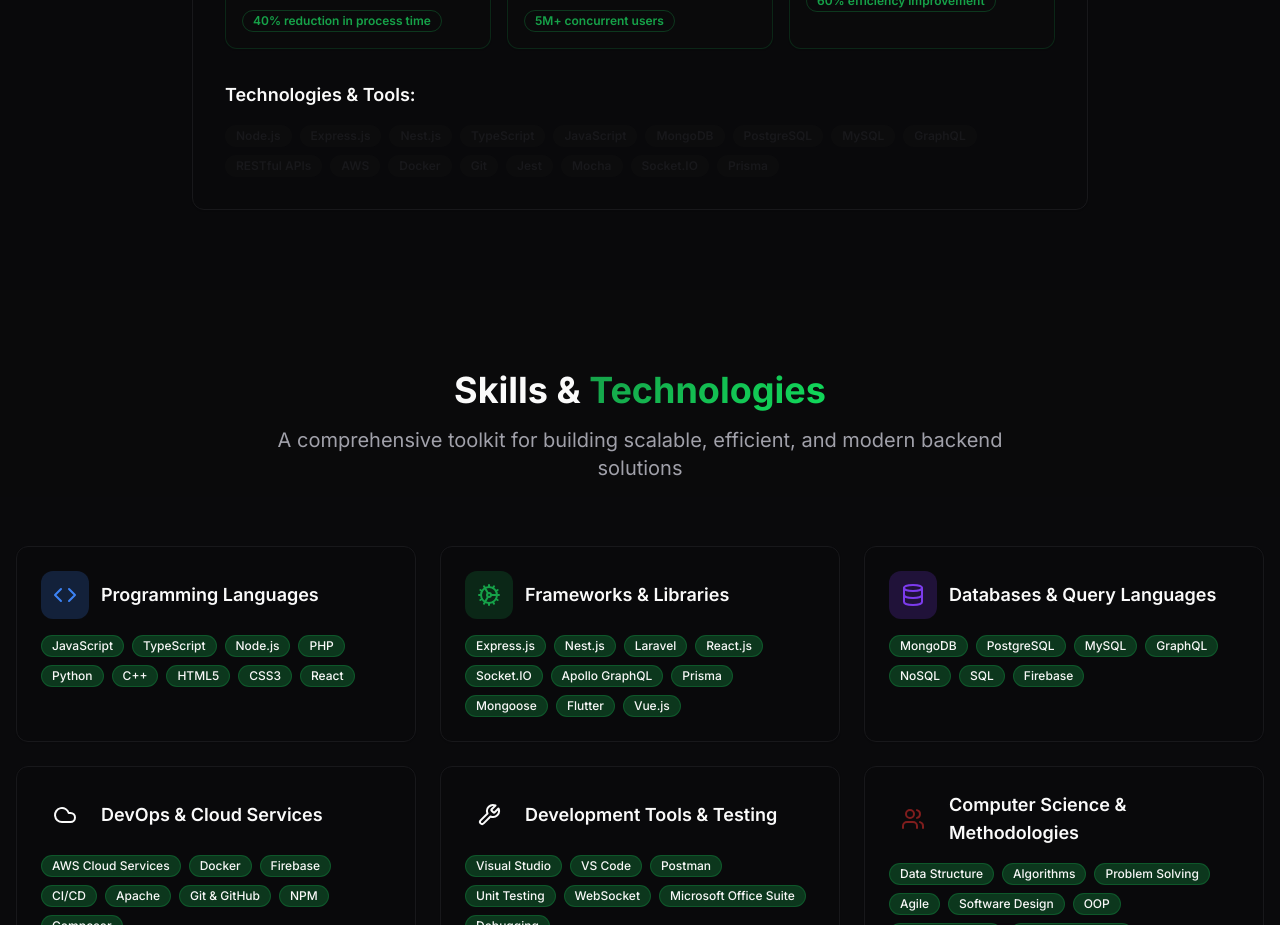
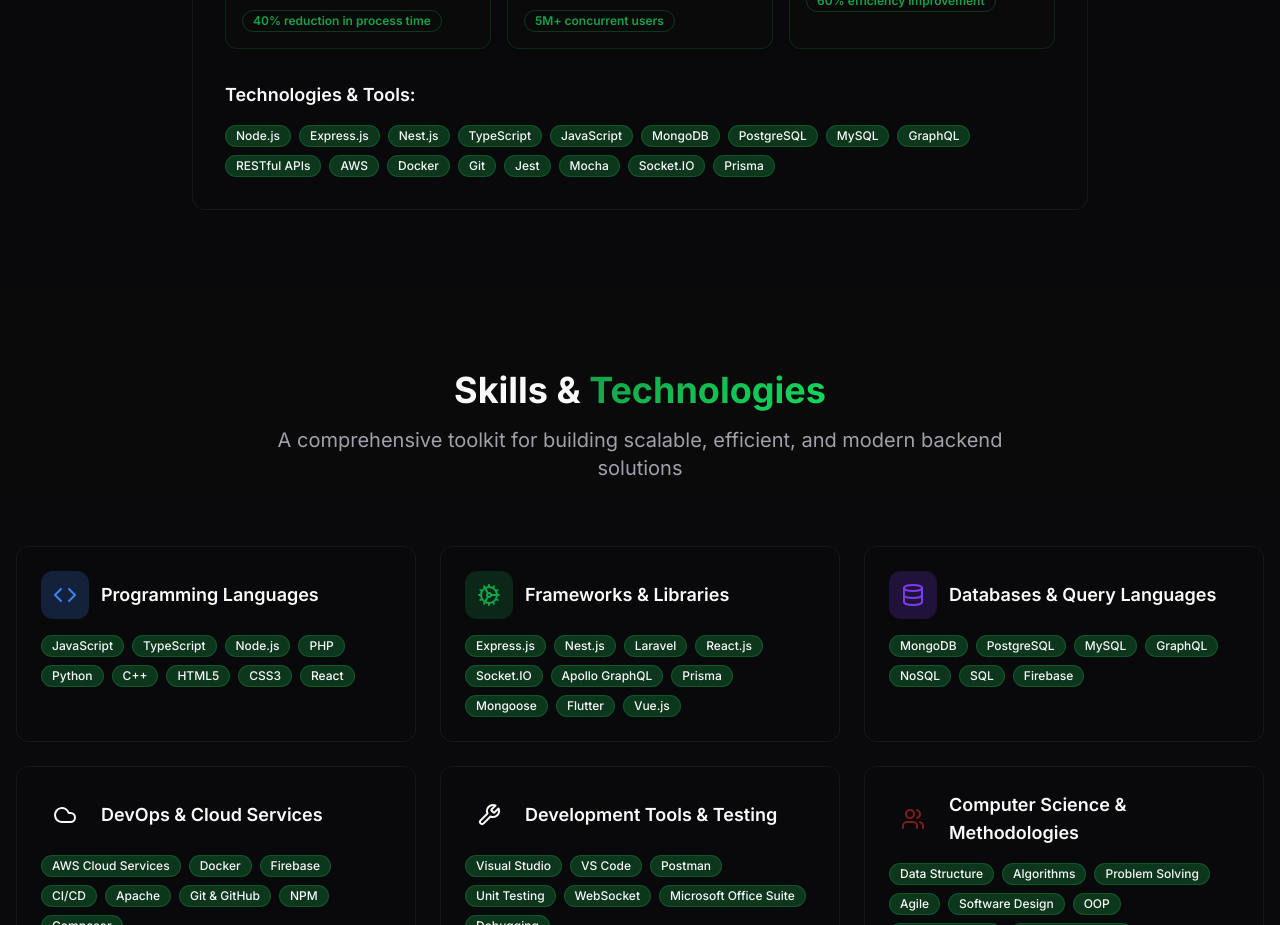
Before and after one commit to KarimSaeed1/Portfolio, a React (Vite) app: page / in a window 1280 px wide. Shown: the part 3060-3985 px from the top of the page. Built offline with nearby package versions, Linux system fonts and the light colour scheme.

Commit message:
Refactor: Update Professional Experience badges
Update the styling of "Technologies & Tools" badges in the Professional Experience section to be lighter and green, matching the styling of badges in the Skills & Technologies section.

```diff
--- a/src/components/Experience.tsx
+++ b/src/components/Experience.tsx
@@ -126,7 +126,7 @@ const Experience = () => {
                 <h4 className="text-lg font-semibold mb-4">Technologies & Tools:</h4>
                   <div className="flex flex-wrap gap-2">
                     {experience.technologies.map((tech, index) => (
-                    <Badge key={index} variant="secondary" className="bg-accent/50 hover:bg-accent transition-colors">
+                      <Badge key={index} variant="secondary" className="bg-primary/20 text-foreground hover:bg-primary/30 transition-colors text-xs font-medium border border-primary/30 dark:bg-primary/30 dark:text-primary-foreground dark:hover:bg-primary/40">
                         {tech}
                       </Badge>
                     ))}
```
Lines whose indentation alone changed are shown as unchanged.
